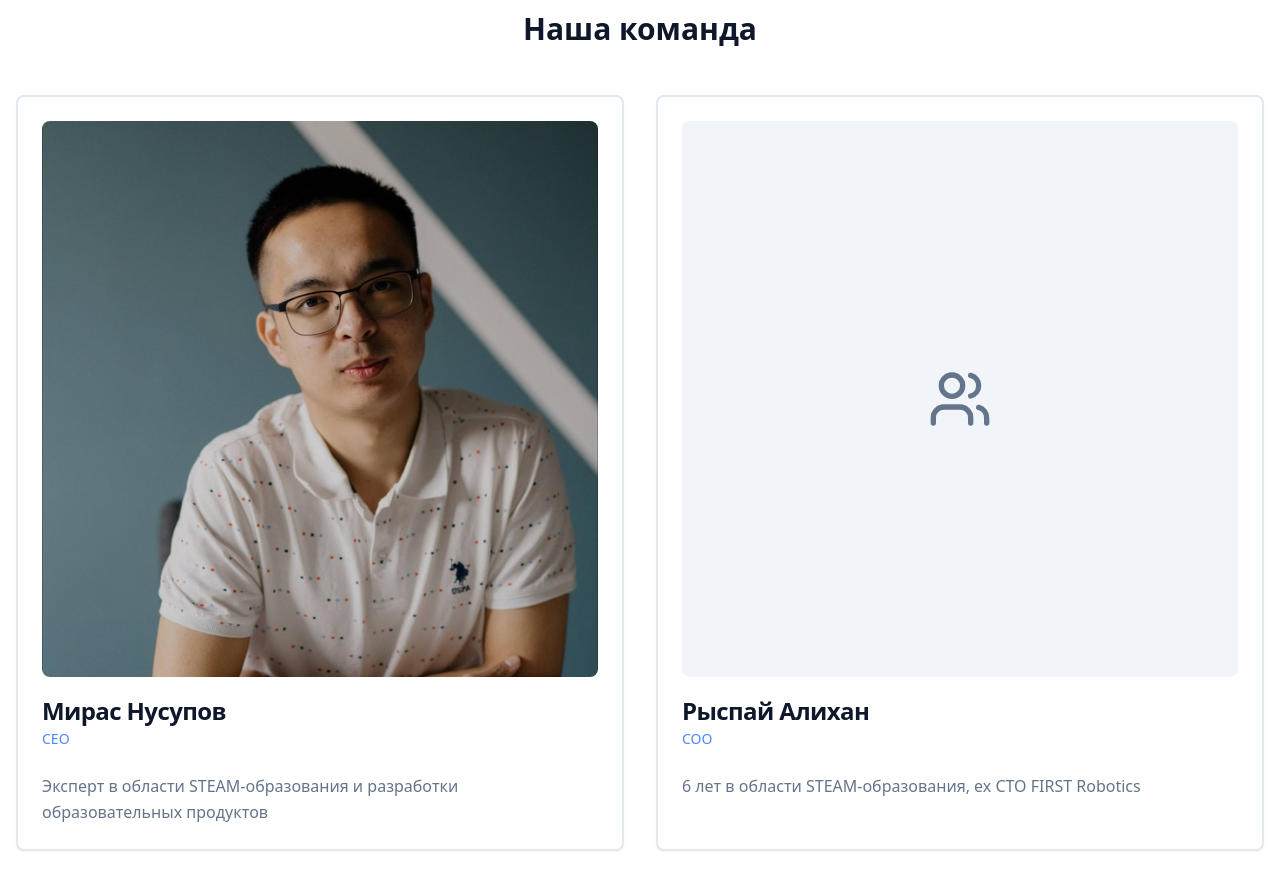
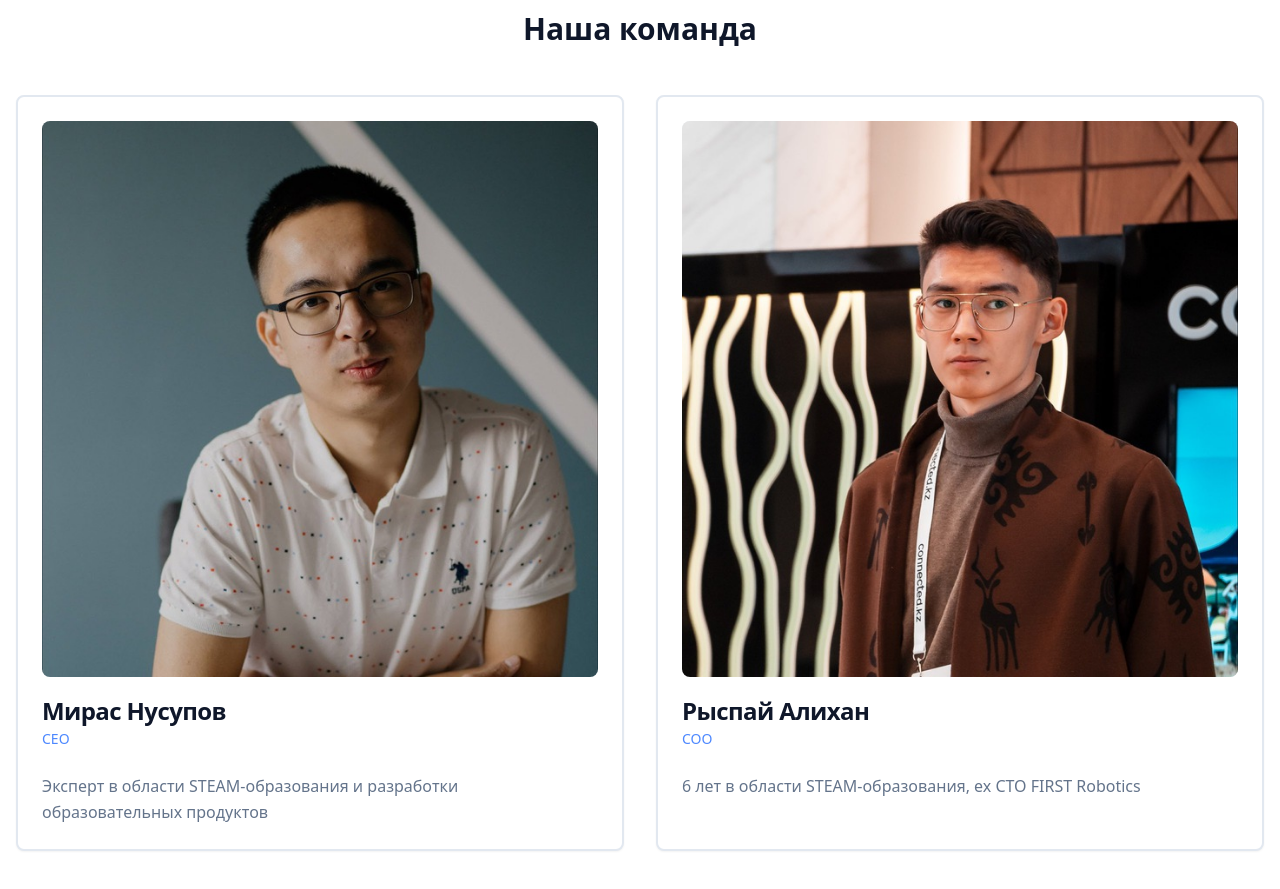
Before and after one commit to aeroo-space/aeroo-launchpad, a React (Vite) app: page /about in a window 1280 px wide. Shown: the part 1180-2069 px from the top of the page. Built offline with nearby package versions, Linux system fonts and the light colour scheme.

Commit message:
Add photo to About page

```diff
--- a/src/pages/About.tsx
+++ b/src/pages/About.tsx
@@ -31,7 +31,7 @@ const team = [
     name: "Рыспай Алихан",
     role: "COO",
     bio: "6 лет в области STEAM-образования, ex CTO FIRST Robotics",
-    image: "/placeholder.svg"
+    image: "/lovable-uploads/191e5103-1470-4cd9-b480-294ceb5290e1.png"
   }
 ];
 
```
Also changed, not shown: public/lovable-uploads/191e5103-1470-4cd9-b480-294ceb5290e1.png (added).
